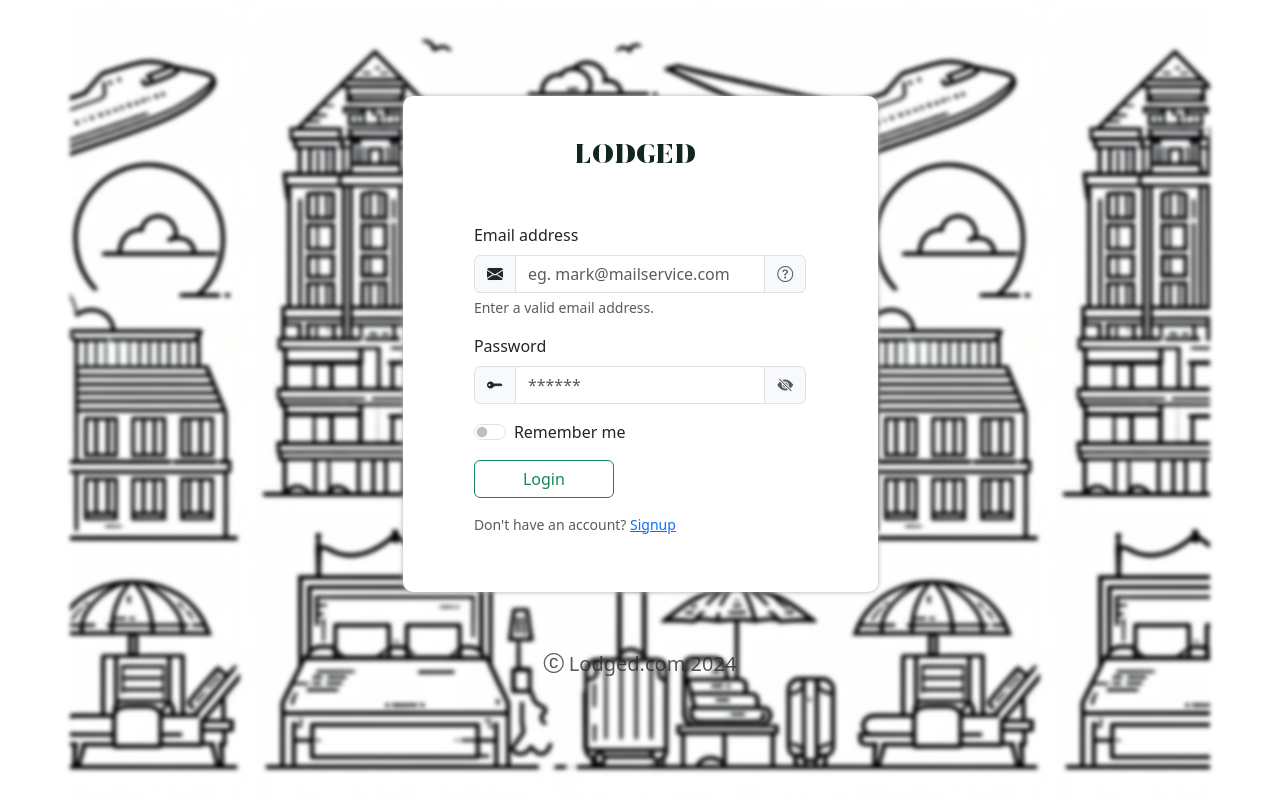
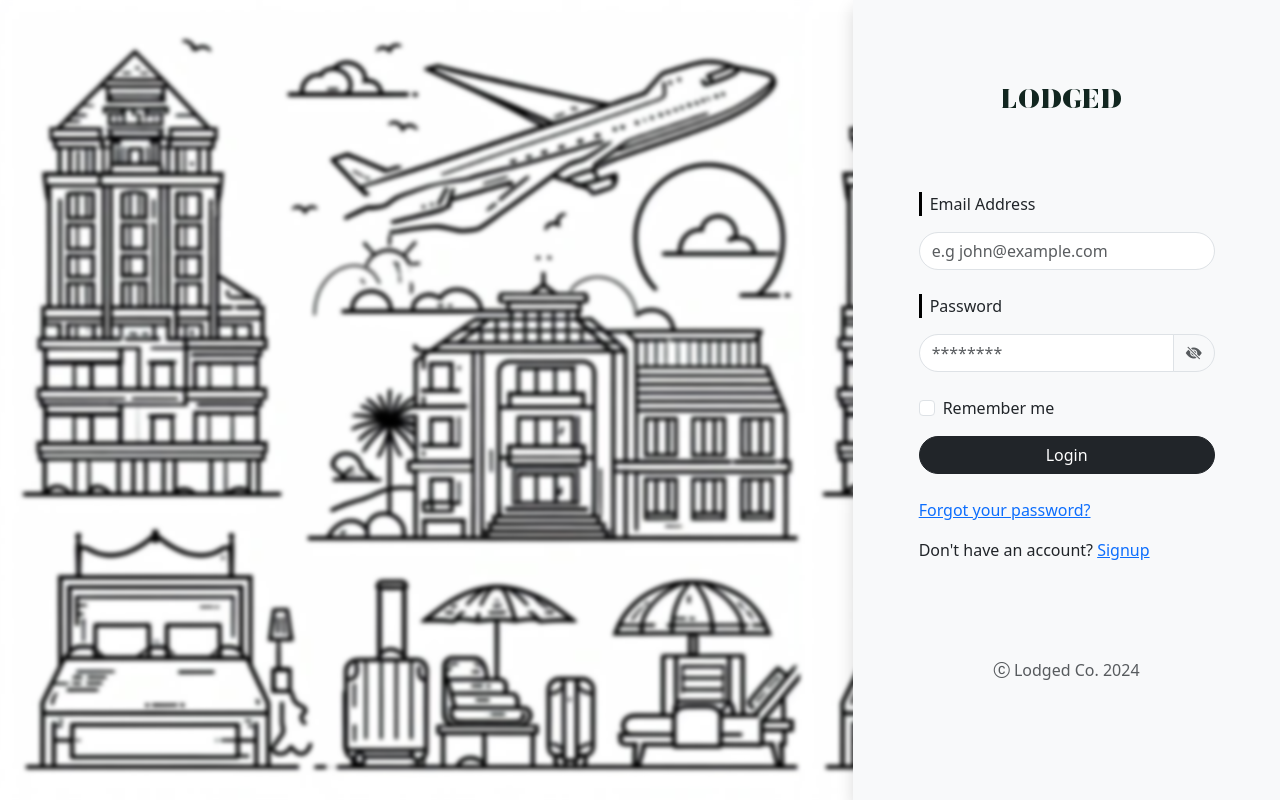
Before and after one commit to Bolang-Lonson/lodged, a React (Create React App) app: page /login in a window 1280 px wide. Built offline with nearby package versions, Linux system fonts and the light colour scheme.

Commit message:
complete new look and redesign of login page

```diff
--- a/src/App.css
+++ b/src/App.css
@@ -3,7 +3,3 @@
   margin: 0;
   padding: 0;
 }
-
-body {
-  background-color: beige;
-}
--- a/src/Components/Login/login.css
+++ b/src/Components/Login/login.css
@@ -1,4 +1,4 @@
-.body {
+/* .body {
     position: relative;
     height: 100dvh;
 }
@@ -33,6 +33,7 @@
 
 .telly label {
     /* width: 100%; */
+    /*
     float: right;
 }
 .telly select {
@@ -63,4 +64,25 @@ transition: all 0.3s ease;
 top: 0;
 font-size: 12px;
 color: #555;
+} */
+
+#root::before {
+    content: '';
+    background-image: url('../../Assets/Images/BG2.jpg');
+    background-size: contain;
+    background-repeat: repeat;
+    position: absolute;
+    top: 0; left: 0;
+    width: 100%; height: 100%;
+    filter: blur(2px);
+    z-index: -1;
 }
+#form-section {
+    height: 100dvh;
+}
+#form-box {
+    overflow: auto;
+}
+#rem-check:checked {
+    background-color: black;
+}
--- a/src/Components/Login/login.jsx
+++ b/src/Components/Login/login.jsx
@@ -33,7 +33,7 @@ const Login = () => {
     }
 
     if (Object.keys(errors).length > 0) {
-      setErrors(errors);
+      setErrors({...errors});
       return;
     }
 
@@ -46,112 +46,60 @@ const Login = () => {
   }
 
   return (
-    <div className='container body'>
-      <div className='bg-blur'>
-        <div className='row align-items-center justify-content-center pt-5'>
-          <div className='col-11 col-md-8 col-lg-5 mx-auto mt-5 form_box container'>
-            <div className='row text-center'>
-              <a href='/'>
-                <img
-                  src={drklogo}
-                  alt='...'
-                  className='img-fluid'
+    <div className="p-0 m-0" id="root">
+        <div className="row justify-content-end align-items-center p-0 m-0" id="form-section">
+            <div className="col-md-6 col-lg-4 bg-light h-100 position-relative  shadow px-0 m-0" id="form-box">
+                <div className="container pt-5">
+                    <div className="text-center my-3">
+                        <img src={drklogo} alt="logo" className="img-fluid"/>
+                        </div>
+                    <div className="row my-4 my-md-5 justify-content-center">
+                        <div className="col-md-9 col-10">
+                            <form onSubmit={handleSubmit}>
+								<div className='form-group mb-4'>
+									<label htmlFor="email" className="form-label border-start border-black border-3 ps-2 mb-3">Email Address</label>
+									<input
+										type="email" className={`form-control ${errors.email ? 'is-invalid' : ''} rounded-pill`}
+										aria-describedby='emailHelp' value={formData.email}
+										onChange={
+											(e) => setFormData({...formData, email: e.target.value})
+										}
+										id="email" placeholder="e.g john@example.com"
+
 									/>
-              </a>
+									{errors.email && <div className="invalid-feedback">{errors.email}</div>}
 								</div>
-            <div className='row'>
-              <form onSubmit={handleSubmit} className='col-md-9 col-10 mx-auto mt-4'>
-                <div className="form-group mb-3">
-                  <label htmlFor="exampleInputEmail1" className="form-label"
-                      style={{
-                          // position: 'absolute',
-                          pointerEvents: 'none',
-                          // top: '50%',
-                          // transform: 'translateY(-50%)',
-                          transition: 'all 0.3s ease',
-                          ...(formData.name && {
-                            top: 0,
-                            fontSize: '12px',
-                            color: '#555',
-                          }),
-                        }}
-                  >Email address</label>
-                  <div className='input-group'>
-                    <span className=' input-group-text'>
-                      <i className='bi bi-envelope-fill'></i>
-                    </span>
-                    <input
-                      type="email"
-                      className={`form-control ${errors.email ? 'is-invalid' : ''}`}
-                      id="exampleInputEmail1"
-                      aria-describedby="emailHelp"
-                      placeholder='eg. mark@mailservice.com'
-                      value={formData.email}
-                      onChange={(e) =>
-                        setFormData({ ...formData, email: e.target.value })
+								<div className='form-group mb-4'>
+									<label htmlFor="pass" className="form-label border-start border-black border-3 ps-2 mb-3">Password</label>
+									<div className={`input-group ${errors.password? 'is-invalid': ''}`}>
+										<input type={passVisible? 'text': "password"} className={`form-control rounded-start-pill`}
+										id="pass" placeholder='********'
+										value={formData.password}
+										onChange={
+											(e) => setFormData({ ...formData, password: e.target.value })
 										}
 										/>
-                    <span className="input-group-text">
-                      <span className="tt" data-bs-placement="bottom" title="Enter a valid email address">
-                        <i className="bi bi-question-circle text-muted"></i>
-                      </span>
-                    </span>
-                  </div>
-                  {errors.email && <div className="invalid-feedback">{errors.email}</div>}
-                  <div id="emailHelp" className="form-text">Enter a valid email address.</div>
-                </div>
-                <div className="form-group mb-3">
-                  <label htmlFor="exampleInputPassword1" className="form-label"
-                      style={{
-                          // position: 'absolute',
-                          pointerEvents: 'none',
-                          // top: '50%',
-                          // transform: 'translateY(-50%)',
-                          transition: 'all 0.3s ease',
-                          ...(formData.name && {
-                            top: 0,
-                            fontSize: '12px',
-                            color: '#555',
-                          }),
-                        }}
-                  >Password</label>
-                  <div className=' input-group '>
-                    <span className=' input-group-text '>
-                      <i className='bi bi-key-fill'></i>
-                    </span>
-                    <input
-                      type={passVisible? 'text': "password"}
-                      className={`form-control ${errors.password ? 'is-invalid' : ''}`}
-                      id="exampleInputPassword1"
-                      placeholder='******'
-                      value={formData.password}
-                      onChange={(e) =>
-                        setFormData({ ...formData, password: e.target.value })
-                      }
-                    />
-                    <button className="input-group-text" onClick={toggleVisible}>
+										<button className="input-group-text rounded-end-pill" onClick={toggleVisible}>
 											<i className={"bi text-muted" + (passVisible? ' bi-eye-fill':' bi-eye-slash-fill')}></i>
-                      {/* switching icon based on the password visibility */}
+											{	/* switching icon based on the password visibility */}
 										</button>
 									</div>
-                  {errors.password && <div className="invalid-feedback">{errors.password}</div>}
+									{errors.password && <div className='invalid-feedback'>{errors.password}</div>}
 								</div>
-                <div className="form-group mb-3 form-check form-switch">
-                  <input
-                    type="checkbox"
-                    className="form-check-input"
-                    id="rem-check"
-                  />
-                  <label className="form-check-label" htmlFor="rem-check">Remember me</label>
+                                <div className="form-check mb-3">
+                                    <label htmlFor="rem-check" className="form-check-label">Remember me</label>
+                                    <input type="checkbox" className="form-check-input" id="rem-check"/>
                                 </div>
-                <button type="submit" className="btn btn-outline-success px-5">Login</button>
-                <div className='form-text mt-3'>Don't have an account? <a href='/signup'>Signup</a></div>
+                                <button className="btn btn-dark w-100 mb-4 rounded-pill" type="submit">Login</button>
+                                <a href="/pass-recovery">Forgot your password?</a>
+                                <div className="mt-3">Don't have an account? <a href="/signup">Signup</a></div>
                             </form>
                         </div>
                     </div>
                 </div>
-        <div className='row text-center '>
-          <p className="form-group text-body-secondary lead"><i className='bi bi-c-circle'></i> Lodged.com 2024</p>
+                <div className="text-center text-muted w-100 my-5 pt-5">
+                    <i className="bi bi-c-circle"></i> Lodged Co. 2024
+                </div>
             </div>
         </div>
     </div>
```
Lines whose indentation alone changed are shown as unchanged.
